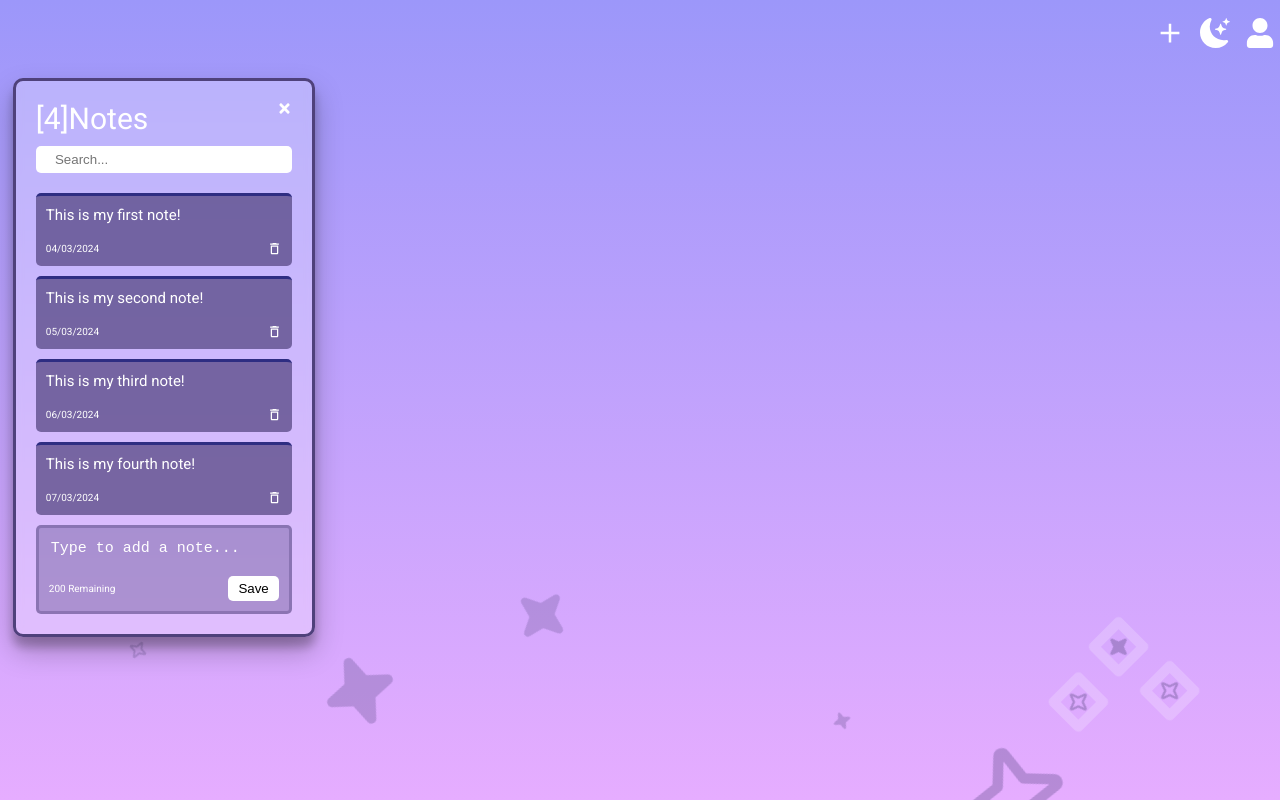
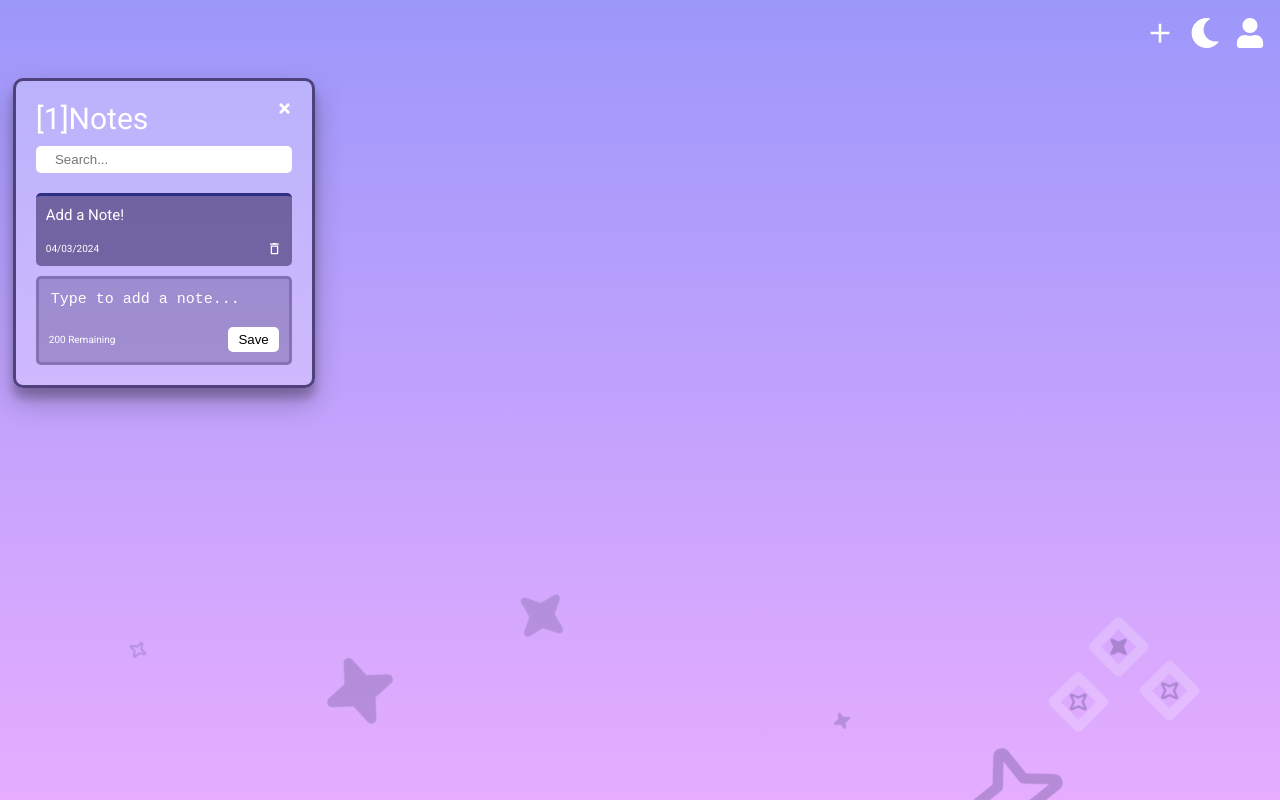
Before and after one commit to DavidVida1/React-Notes-App, a React (Vite) app in the folder React-Notes-App/: page / in a window 1280 px wide. Built offline with nearby package versions, Linux system fonts and the light colour scheme.

Commit message:
resizing and moving missing

```diff
--- a/React-Notes-App/src/GlobalStyles.js
+++ b/React-Notes-App/src/GlobalStyles.js
@@ -96,6 +96,8 @@ video {
 }
 
 :root {
+  --font-size1:1.5rem;
+  --font-size2:3rem;
   --color-grey: rgba(60, 68, 76, 0.85);
   --color-grey2: rgba(125, 125, 125, 0.5);
   --color-white: rgba(255, 255, 255, 1);
--- a/React-Notes-App/src/components/Header.jsx
+++ b/React-Notes-App/src/components/Header.jsx
@@ -2,7 +2,7 @@ import React from "react";
 import styled from "styled-components";
 import { FaUser } from "react-icons/fa";
 import { IoMdAdd } from "react-icons/io";
-import { BsMoonStarsFill } from "react-icons/bs";
+import { FaMoon } from "react-icons/fa";
 
 const Header = ({ handleToggleDarkMode, handleAddNoteList }) => {
   return (
@@ -14,7 +14,7 @@ const Header = ({ handleToggleDarkMode, handleAddNoteList }) => {
         }}
       />
 
-      <BsMoonStarsFill
+      <FaMoon
         className="darkModeToggle"
         onClick={() => {
           handleToggleDarkMode();
@@ -36,19 +36,18 @@ const HeaderWrapper = styled.header`
   width: 100%;
   height: 65px;
   color: var(--color-white);
-  font-size: 3rem;
-  gap: 10px;
+  font-size: var(--font-size2);
   cursor: pointer;
   z-index: 999;
 
   & :hover {
-    scale: 1.1;
+    filter: drop-shadow(0 0 3px var(--color-white));
     transition-timing-function: linear;
-    transition-duration: 1s;
+    transition-duration: 0.3s;
   }
 
   & svg {
-    margin-right: 5px;
+    margin-right: 15px;
   }
 
   & .addListButton:hover {
--- a/React-Notes-App/src/components/Note.jsx
+++ b/React-Notes-App/src/components/Note.jsx
@@ -19,12 +19,12 @@ export default Note;
 
 const NoteContainer = styled.section`
   border-top: 3px solid var(--border-note);
-  font-size: 1.5rem;
+  font-size: var(--font-size1);
 
   & .noteFooter {
     font-size: 1rem;
     & .deleteIcon {
-      font-size: 1.5rem;
+      font-size: var(--font-size1);
       cursor: pointer;
       &:hover {
         border-radius: 100%;
--- a/React-Notes-App/src/components/NotesList.jsx
+++ b/React-Notes-App/src/components/NotesList.jsx
@@ -17,23 +17,8 @@ const NotesList = ({ noteId, handleDeleteNoteList }) => {
     return [
       {
         id: nanoid(),
-        text: "This is my first note!",
+        text: "Add a Note!",
         date: "04/03/2024",
-      },
-      {
-        id: nanoid(),
-        text: "This is my second note!",
-        date: "05/03/2024",
-      },
-      {
-        id: nanoid(),
-        text: "This is my third note!",
-        date: "06/03/2024",
-      },
-      {
-        id: nanoid(),
-        text: "This is my fourth note!",
-        date: "07/03/2024",
       },
     ];
   });
@@ -68,7 +53,7 @@ const NotesList = ({ noteId, handleDeleteNoteList }) => {
   }, [notes]);
 
   return (
-    <NotesListContainer>
+    <NotesListContainer id={noteId}>
       <FaTimes
         className="deleteBtn"
         onClick={() => {
@@ -114,7 +99,7 @@ const NotesListContainer = styled.section`
   & .deleteBtn {
     position: absolute;
     margin: 20px;
-    font-size: 1.5rem;
+    font-size: var(--font-size1);
     right: 0;
     top: 0;
     cursor: pointer;
@@ -126,7 +111,7 @@ const NotesListContainer = styled.section`
 
   & .title {
     color: var(--color-white);
-    font-size: 3rem;
+    font-size: var(--font-size2);
   }
   & section,
   & section .noteFooter {
```
Also changed, not shown: React-Notes-App/src/components/NotesClass.jsx (deleted, +0 -33 lines).
